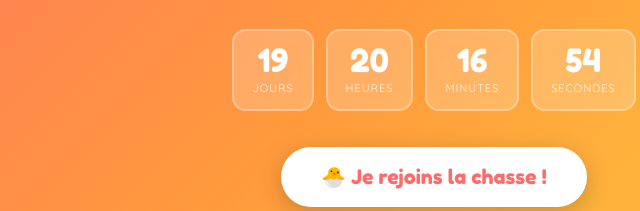
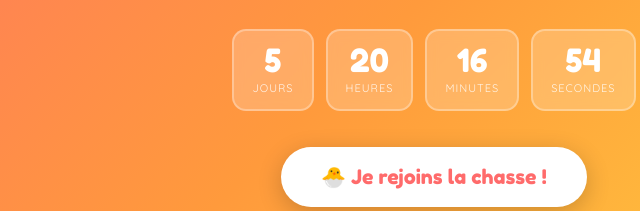
Before and after one commit to Damdhs/occupekids.fr, a website: page chasse_oeufs_2026.html in a window 1280 px wide. Shown: the part 416-627 px from the top of the page, 206-846 px from the left. Drawn offline with Linux system fonts and the light colour scheme.

Commit message:
Update countdown target date to April 4, 2026

```diff
--- a/chasse_oeufs_2026.html
+++ b/chasse_oeufs_2026.html
@@ -381,7 +381,7 @@ footer a { color:rgba(255,255,255,0.5); text-decoration:none; }
 <script data-cfasync="false">
 // Compte à rebours
 function updateCountdown() {
-  var target = new Date('2026-04-18T08:00:00');
+  var target = new Date('2026-04-04T08:00:00');
   var now = new Date();
   var diff = target - now;
   if (diff <= 0) {
```
